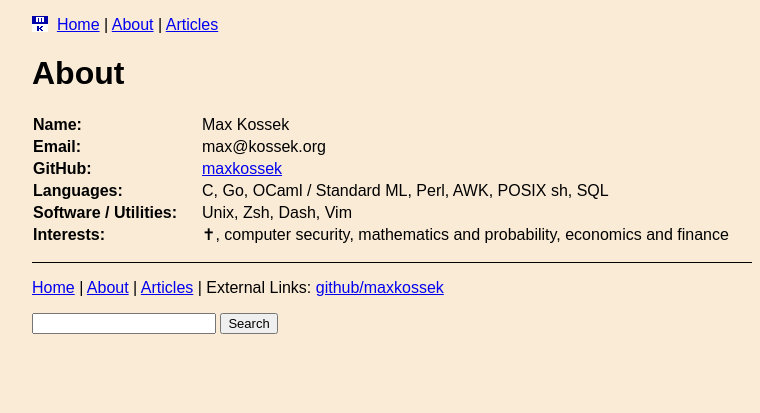
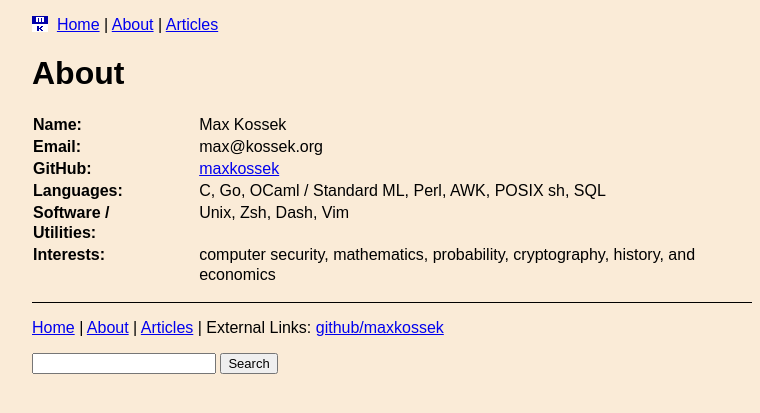
Before and after one commit to maxkossek/maxkossek.github.io, a Jekyll site: the page built from about.html, in a window 1280 px wide. Shown: the top 413 px of the page, without its empty margins (248-1008 px from the left). Built offline with Jekyll 4.4.1, drawn with Linux system fonts in a browser that asks for light colours.

Commit message:
Update About page.

```diff
--- a/about.html
+++ b/about.html
@@ -18,7 +18,7 @@ sitemap:
 <tr><td><strong>GitHub:</strong></td><td><a rel="external" target="_blank" href="https://github.com/maxkossek">maxkossek</a></td></tr>
 <tr><td><strong>Languages:</strong></td><td>C, Go, OCaml / Standard ML, Perl, AWK, POSIX sh, SQL</td></tr>
 <tr><td><strong>Software / Utilities:</strong></td><td>Unix, Zsh, Dash, Vim</td></tr>
-<tr><td><strong>Interests:</strong></td><td>✝, computer security, mathematics and probability, economics and finance</td></tr>
+<tr><td><strong>Interests:</strong></td><td>computer security, mathematics, probability, cryptography, history, and economics</td></tr>
 </table>
 </p>
 
```
Also changed, not shown: other parts of about.html (+1 -1 lines).
